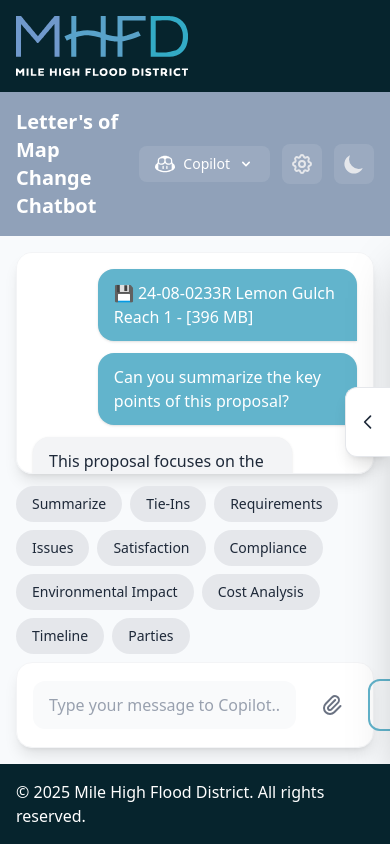
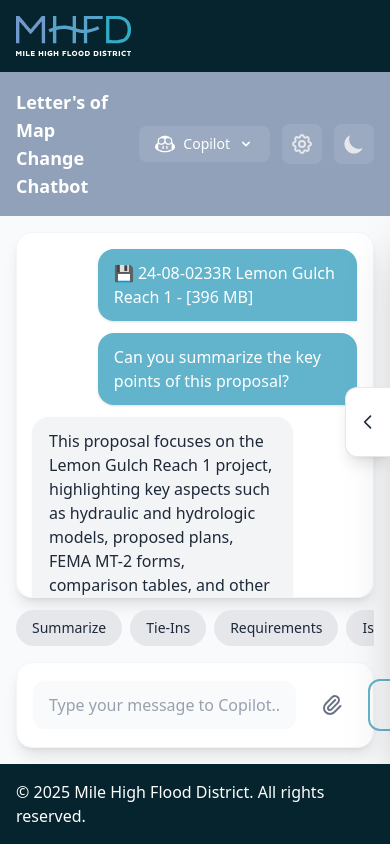
Before and after one commit to AldousHuxy/ModelContextProtocol.UI, a React (Vite) app: page /ModelContextProtocol.UI/settings in a window 390 px wide. Both pictures are taken after a click on the picture 102 px from the left and 46 px from the top of the page. Built offline with nearby package versions, Linux system fonts and the light colour scheme.

Commit message:
mobile-spacing

```diff
--- a/src/components/Chat/ChatMessage.tsx
+++ b/src/components/Chat/ChatMessage.tsx
@@ -59,13 +59,13 @@
   return (
     <div className="space-y-2">
       {/* Suggestion Pills */}
-      <div className="flex flex-wrap gap-2">
+      <div className="flex gap-2 overflow-x-auto pb-2 scrollbar-thin">
         {pills.map(pill => (
           <button
             key={pill.id}
             type="button"
             onClick={() => handlePillClick(pill.text)}
-            className={`px-4 py-2 rounded-full text-sm font-medium cursor-pointer transition-colors ${
+            className={`px-4 py-2 rounded-full text-sm font-medium cursor-pointer transition-colors whitespace-nowrap shrink-0 ${
               isDarkMode
                 ? 'bg-gray-700 text-gray-200 hover:bg-gray-600'
                 : pill.color === 'grey'
--- a/src/components/Header.tsx
+++ b/src/components/Header.tsx
@@ -10,7 +10,7 @@
   return (
     <header className={`flex items-center justify-between gap-4 p-4 transition-colors duration-300 ${isDarkMode ? 'bg-slate-800' : 'bg-mhfd-dark-blue'}`}>
         <div className="flex items-center gap-4">
-          <img src={mhfdLogo} alt="MHFD Logo" className="cursor-pointer h-15" onClick={() => navigate('/')} />
+          <img src={mhfdLogo} alt="MHFD Logo" className="cursor-pointer h-10" onClick={() => navigate('/')} />
         </div>
     </header>
   );
--- a/src/components/Navbar.tsx
+++ b/src/components/Navbar.tsx
@@ -14,7 +14,7 @@
   return (
     <nav className={`flex items-center justify-between gap-4 p-4 transition-colors duration-300 ${isDarkMode ? 'bg-slate-700' : 'bg-slate-400'}`}>
         <div className="flex items-center gap-4">
-          <h1 className="font-bold text-xl text-white">Letter's of Map Change Chatbot</h1>
+          <h1 className="font-bold text-lg text-white">Letter's of Map Change Chatbot</h1>
         </div>
         <div className="flex items-center gap-3">
           <div className="relative">
```
